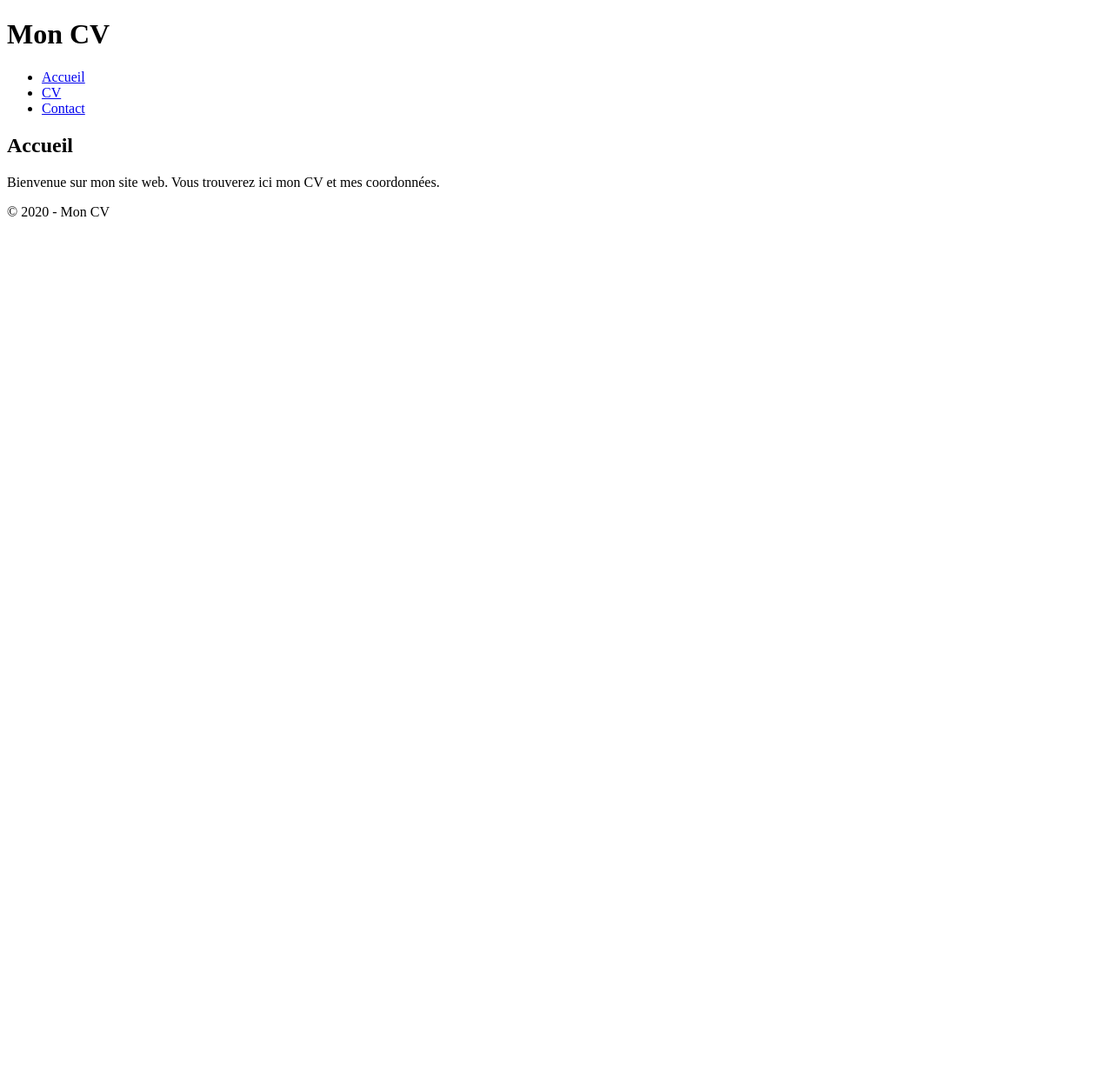
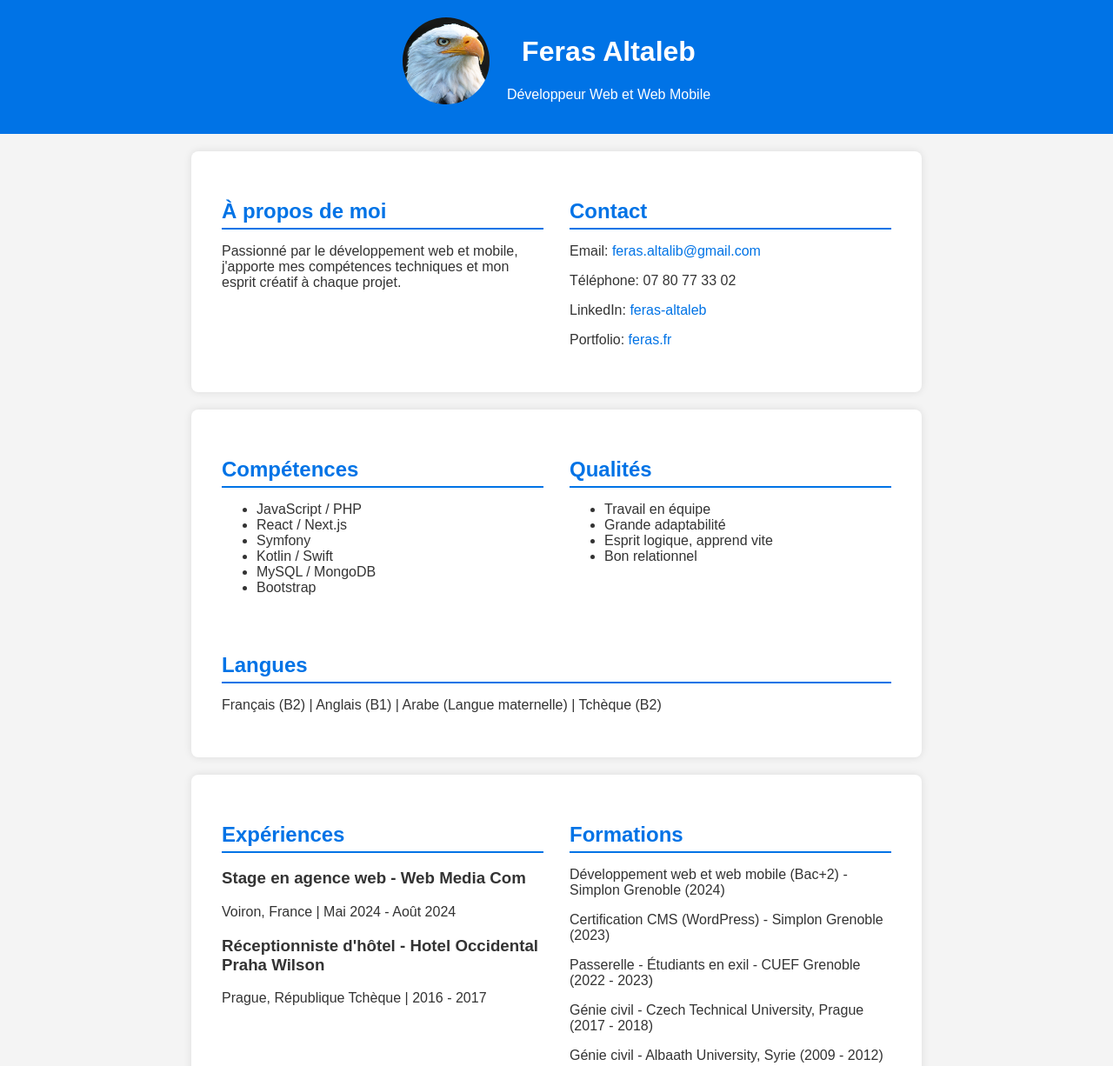
Before and after one commit to AltalebFeras/CV-en-ligne-personnalis-, a plain HTML site: page index.html in a window 1280 px wide. Shown: the whole page at 87% size. Before the commit the page ends 800 px from the top, so only its background shows below. Drawn offline with Linux system fonts and the light colour scheme.

Commit message:
readapte sections

```diff
--- a/index.html
+++ b/index.html
@@ -1,32 +1,91 @@
 <!DOCTYPE html>
-<html lang="en">
-<head>
-    <meta charset="UTF-8">
-    <meta name="viewport" content="width=device-width, initial-scale=1.0">
-    <title>Mon CV</title>
-</head>
-<body>
+<html lang="fr">
+  <head>
+    <meta charset="UTF-8" />
+    <meta name="viewport" content="width=device-width, initial-scale=1.0" />
+    <title>CV - Feras Altaleb</title>
+    <link rel="stylesheet" href="style.css" />
+  </head>
+  <body>
+    <header class="cv-header">
+      <div class="profile-image">
+        <img src="imgCv.png" alt="Photo cv for Feras Altaleb" />
+      </div>
+      <div>
+        <h1>Feras Altaleb</h1>
+        <p>Développeur Web et Web Mobile</p>
+      </div>
+    </header>
+    <div class="cvBox">
+      <div class="cv-section">
+        <h2 class="cv-section__title">À propos de moi</h2>
+        <p>
+          Passionné par le développement web et mobile, j'apporte mes
+          compétences techniques et mon esprit créatif à chaque projet.
+        </p>
+      </div>
+      <div class="cv-section">
+        <h2 class="cv-section__title">Contact</h2>
+        <p>
+          Email:
+          <a href="mailto:feras.altalib@gmail.com">feras.altalib@gmail.com</a>
+        </p>
+        <p>Téléphone: 07 80 77 33 02</p>
+        <p>
+          LinkedIn:
+          <a href="https://www.linkedin.com/in/feras-altaleb/">feras-altaleb</a>
+        </p>
+        <p>Portfolio: <a href="https://www.feras.fr">feras.fr</a></p>
+      </div>
+    </div>
 
-    <header>
-        <h1>Mon CV</h1>
-    </header>
-
-    <nav>
+    <div class="cvBox">
+      <section class="cv-section">
+        <h2 class="cv-section__title">Compétences</h2>
         <ul>
-            <li><a href="index.html">Accueil</a></li>
-            <li><a href="cv.html">CV</a></li>
-            <li><a href="contact.html">Contact</a></li>
+          <li>JavaScript / PHP</li>
+          <li>React / Next.js</li>
+          <li>Symfony</li>
+          <li>Kotlin / Swift</li>
+          <li>MySQL / MongoDB</li>
+          <li>Bootstrap</li>
         </ul>
-    </nav>
-
-    <section>
-        <h2>Accueil</h2>
-        <p>Bienvenue sur mon site web. Vous trouverez ici mon CV et mes coordonnées.</p>
-    </section>
-
-    <footer>
-        <p>&copy; 2020 - Mon CV</p>
-    </footer>
-
-</body>
+      </section>
+      <section class="cv-section">
+        <h2 class="cv-section__title">Qualités</h2>
+        <ul>
+          <li>Travail en équipe</li>
+          <li>Grande adaptabilité</li>
+          <li>Esprit logique, apprend vite</li>
+          <li>Bon relationnel</li>
+        </ul>
+      </section>
+      <section class="cv-section">
+        <h2 class="cv-section__title">Langues</h2>
+        <p>
+          Français (B2) | Anglais (B1) | Arabe (Langue maternelle) | Tchèque
+          (B2)
+        </p>
+      </section>
+    </div>
+    <div class="cvBox">
+      <section class="cv-section">
+        <h2 class="cv-section__title">Expériences</h2>
+        <div>
+          <h3>Stage en agence web - Web Media Com</h3>
+          <p>Voiron, France | Mai 2024 - Août 2024</p>
+          <h3>Réceptionniste d'hôtel - Hotel Occidental Praha Wilson</h3>
+          <p>Prague, République Tchèque | 2016 - 2017</p>
+        </div>
+      </section>
+      <section class="cv-section">
+        <h2 class="cv-section__title">Formations</h2>
+        <p>Développement web et web mobile (Bac+2) - Simplon Grenoble (2024)</p>
+        <p>Certification CMS (WordPress) - Simplon Grenoble (2023)</p>
+        <p>Passerelle - Étudiants en exil - CUEF Grenoble (2022 - 2023)</p>
+        <p>Génie civil - Czech Technical University, Prague (2017 - 2018)</p>
+        <p>Génie civil - Albaath University, Syrie (2009 - 2012)</p>
+      </section>
+    </div>
+  </body>
 </html>
--- a/style.css
+++ b/style.css
@@ -0,0 +1,52 @@
+body {
+  font-family: Arial, sans-serif;
+  margin: 0;
+  padding: 0;
+  background-color: #f4f4f4;
+  color: #333;
+}
+.cv-header {
+    display: flex;
+    justify-content: center;
+    gap: 20px;
+  background-color: #0073e6;
+  color: white;
+  text-align: center;
+  padding: 20px;
+}
+.cvBox {
+  display: flex;
+  flex-wrap: wrap;
+  justify-content: space-between;
+  max-width: 800px;
+  margin: 20px auto;
+  background: white;
+  padding: 20px;
+  border-radius: 8px;
+  box-shadow: 0 0 10px rgba(0, 0, 0, 0.1);
+}
+.cv-section {
+  flex: 1;
+  min-width: 280px;
+  padding: 15px;
+}
+.cv-section__title {
+  border-bottom: 2px solid #0073e6;
+  padding-bottom: 5px;
+  margin-bottom: 15px;
+  color: #0073e6;
+}
+.cv-section a {
+  color: #0073e6;
+  text-decoration: none;
+}
+.profile-image img {
+  width: 100px;
+  height: 100px;
+  border-radius: 50%;
+}
+@media (max-width: 768px) {
+  .cvBox {
+    flex-direction: column;
+  }
+}
```
Also changed, not shown: imgCv.png (added).
